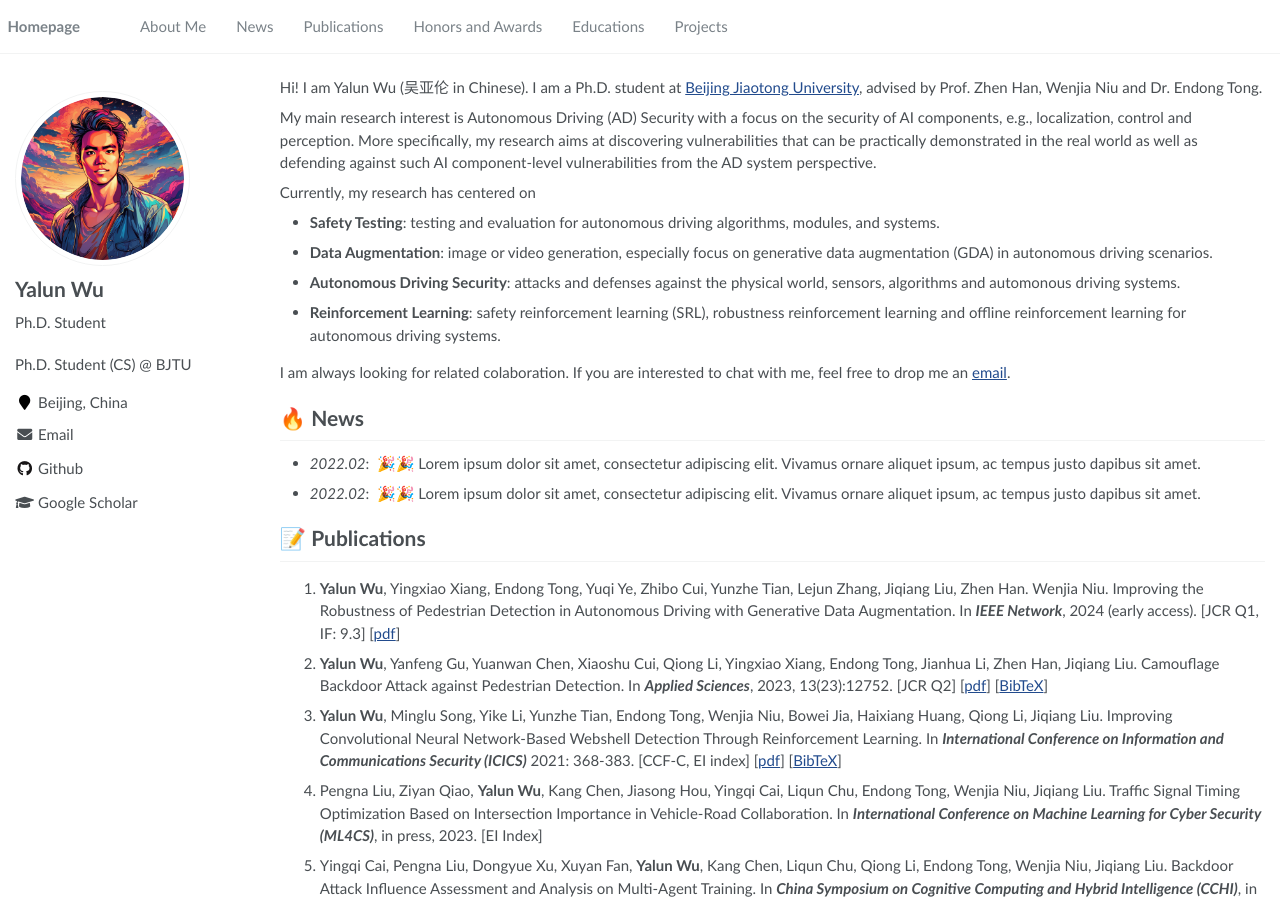
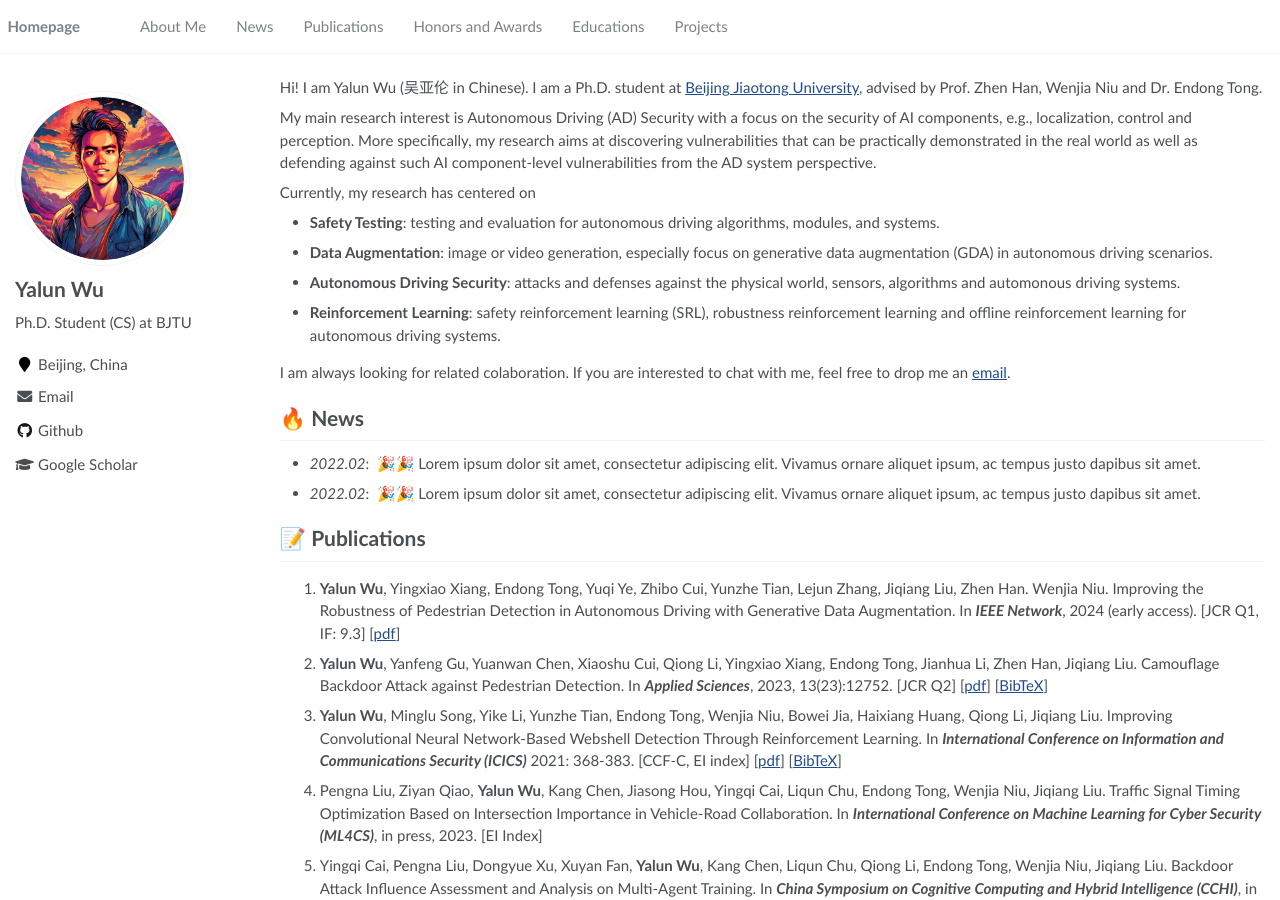
Before and after one commit to Allenpandas/Allenpandas.github.io, a Jekyll site: the page built from _pages/about.md, in a window 1280 px wide and 900 px high. Built offline with Jekyll 4.4.1, drawn with Linux system fonts in a browser that asks for light colours.

Commit message:
update _config.yml

```diff
--- a/_config.yml
+++ b/_config.yml
@@ -7,7 +7,7 @@
 
 # Site Settings
 title                    : "Yalun Wu"
-description              : "Ph.D. Student (CS) @ BJTU"
+description              : ""
 repository               : "Allenpandas/Allenpandas.github.io"
 google_scholar_stats_use_cdn : true
 
@@ -23,7 +23,7 @@ baidu_site_verification  :  # get baidu_site_verification from https://ziyuan.ba
 author:
   name             : "Yalun Wu"
   avatar           : "images/android-chrome-512x512.png"
-  bio              : "Ph.D. Student"
+  bio              : "Ph.D. Student (CS) at BJTU"
   location         : "Beijing, China"
   employer         :
   pubmed           :
```
